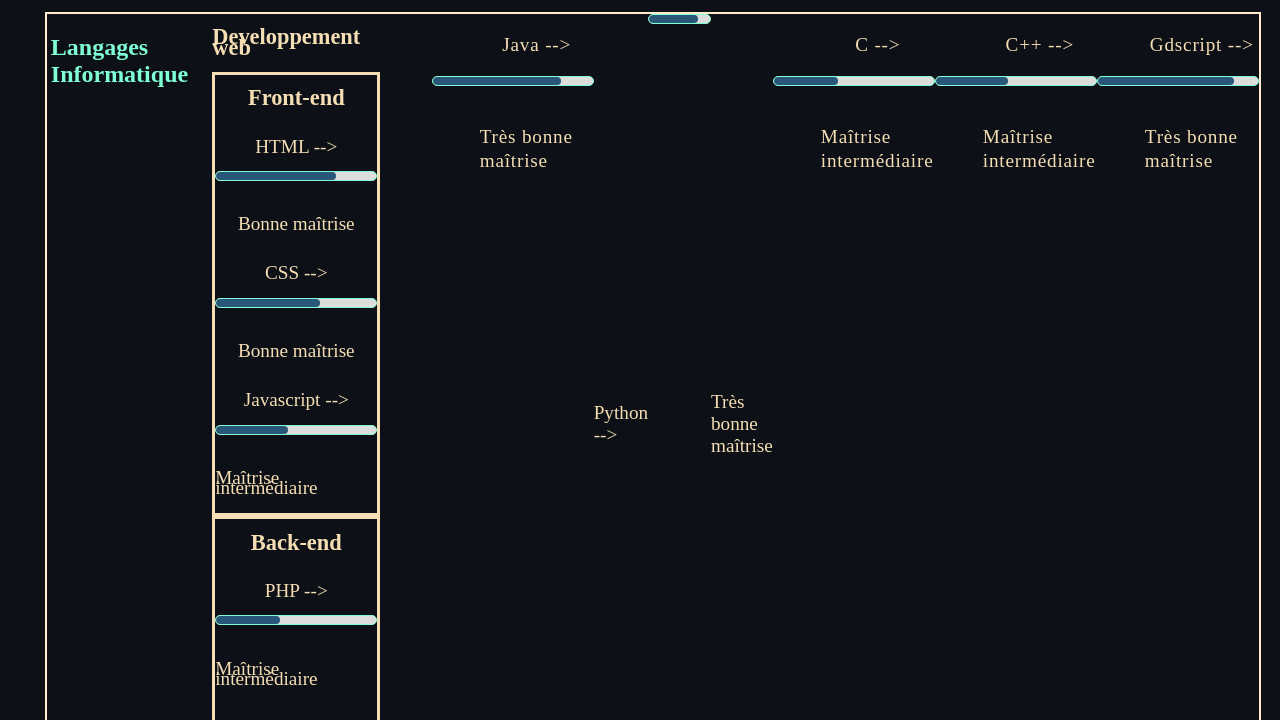
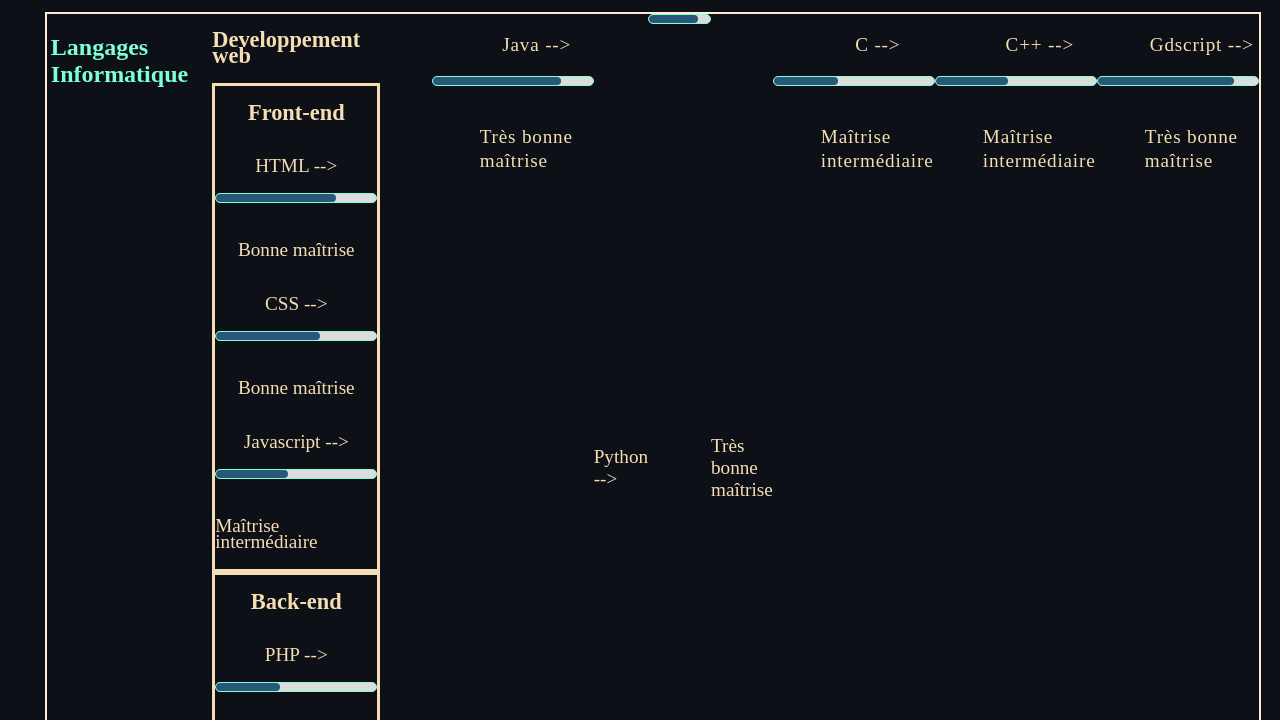
Before and after one commit to Atio3f/Atio3f.github.io, a website: page PortFolioCompetences.html in a window 1280 px wide. Shown: the part 77-797 px from the top of the page. Drawn offline with Linux system fonts and the light colour scheme.

Commit message:
Update styleCompetences.css
changement hauteur entre chaque ligne

```diff
--- a/styles/styleCompetences.css
+++ b/styles/styleCompetences.css
@@ -30,7 +30,7 @@ section.CompetencesCadre > * > p{
 }
 
 .CompetencesCode{
-    line-height: 0.65em;
+    line-height: 1em;
     display: grid;
     grid-template-columns: repeat(3, 1fr); /* 5 colonnes -->crée x colonnes avec 3 p à chaque fois, chacune prenant 1 fraction de l'espace disponible*/
 
```
